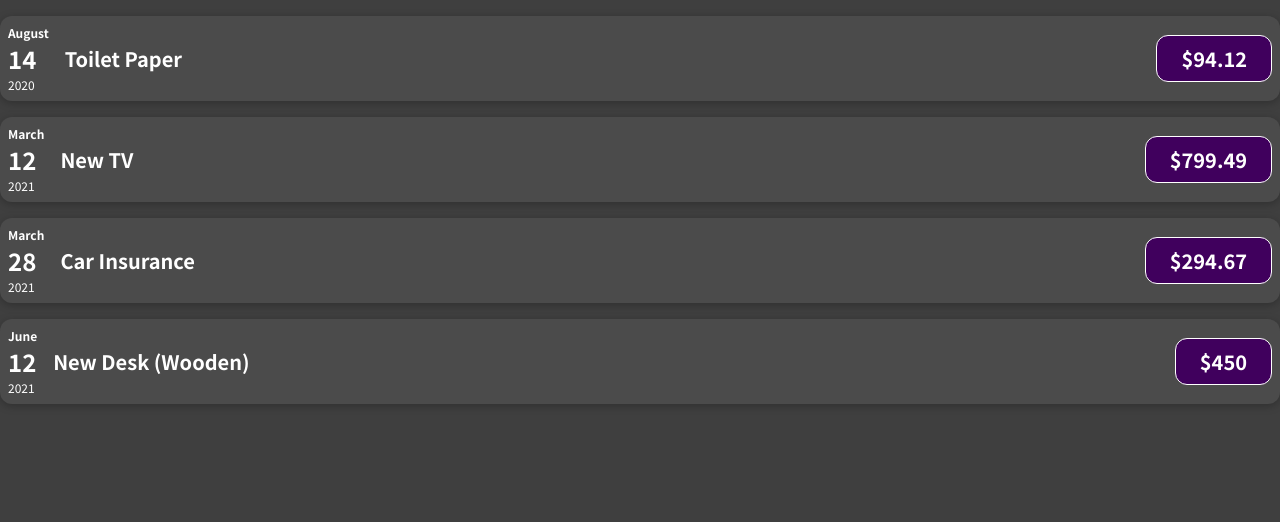
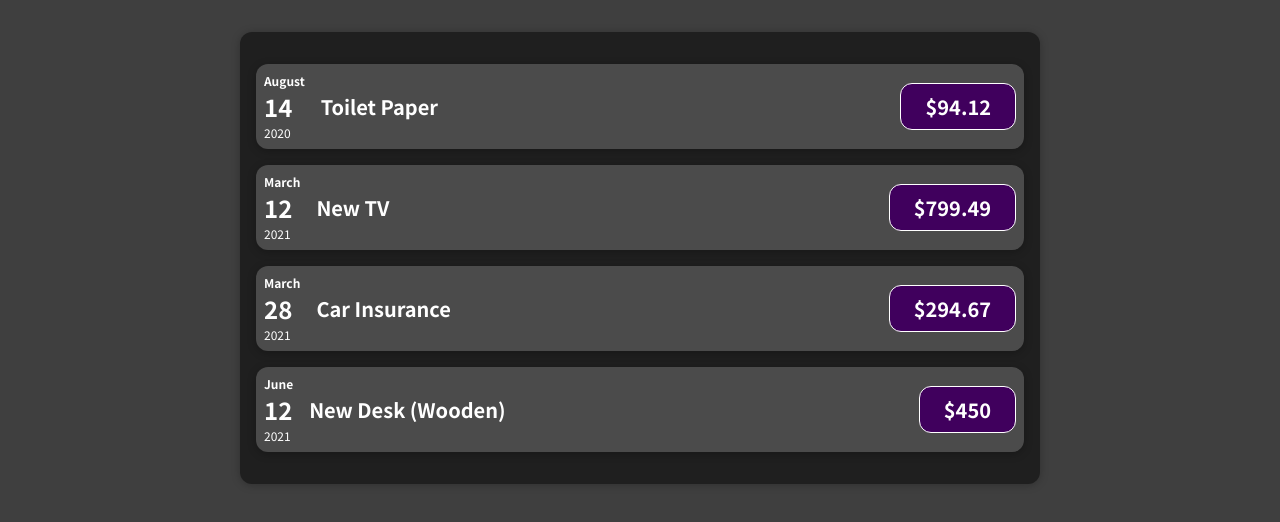
Before and after one commit to TortoiseRevenge/React_Activity_1, a React (Create React App) app: page / in a window 1280 px wide. Shown: the top 522 px of the page. Built offline with nearby package versions, Linux system fonts and the light colour scheme.

Commit message:
with class

```diff
--- a/src/App.js
+++ b/src/App.js
@@ -26,7 +26,7 @@ function App() {
   ];
   return (
 
-    <div>
+    <div className='expenses'>
       <Expense items={expenses}></Expense>
     </div>
   );
```
